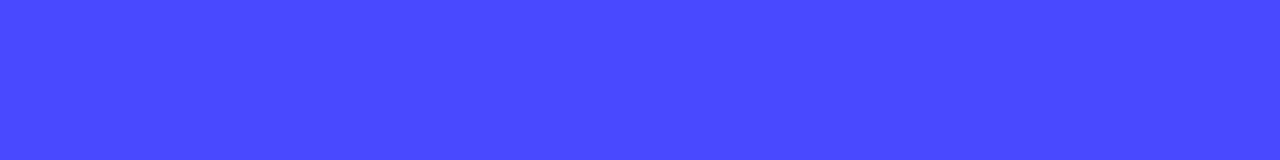
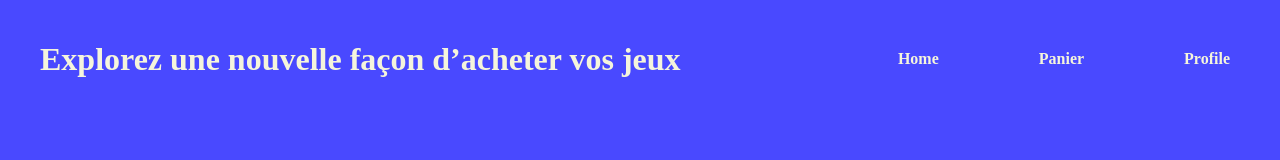
Before and after one commit to kaoutarouissa/-GameVault, a plain HTML site: page index.html in a window 1280 px wide. Drawn offline with Linux system fonts and the light colour scheme.

Commit message:
styling header et navbar

```diff
--- a/index.html
+++ b/index.html
@@ -8,6 +8,13 @@
     <title> GameVault</title>
 </head>
 <body>
-
+    <header>
+        <h1>Explorez une nouvelle façon d’acheter vos jeux</h1>
+        <nav>
+            <ul><li>Home</li>
+            <li>Panier</li>
+            <li>Profile</li></ul>
+        </nav>
+    </header>
 </body>
 </html>
--- a/style.css
+++ b/style.css
@@ -1,4 +1,31 @@
-body{
-    background-color:#4949FF;
+* {
+  padding: 0;
+  margin: 0;
+  box-sizing: border-box;
+}
+body {
+  background-color: #4949ff;
+}
 
+header {
+  padding: 40px;
+  display: flex;
+  justify-content: space-between;
+  align-items: center;
+  color: beige;
+  font-weight: bold;
 }
+nav ul {
+  display: flex;
+  gap: 80px;
+  list-style: none;
+}
+nav ul li:hover {
+  background-color: white;
+  color: #4949ff;
+  border-radius: 20px;
+  cursor: pointer;
+}
+nav li {
+  padding: 10px;
+}
```
